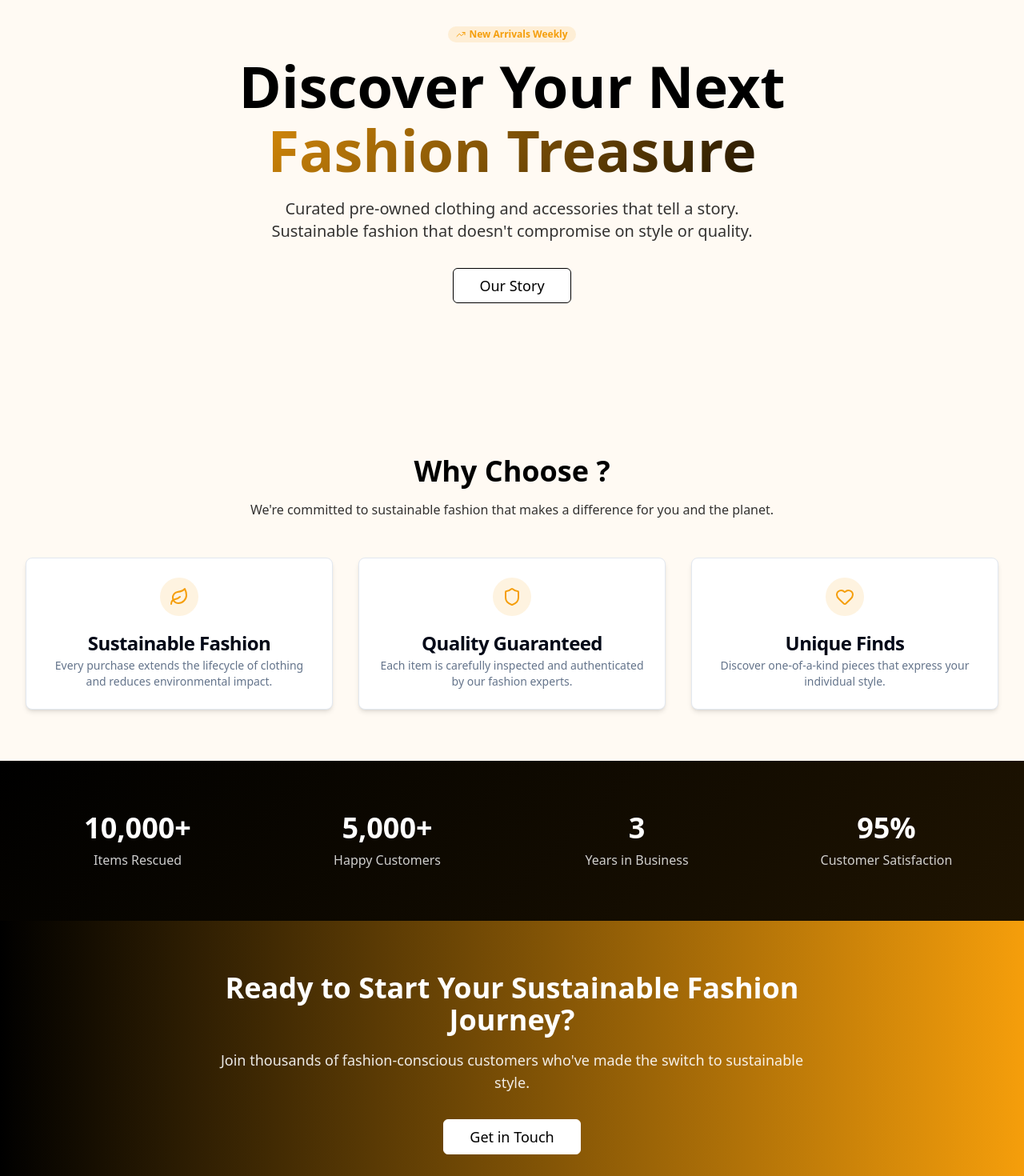
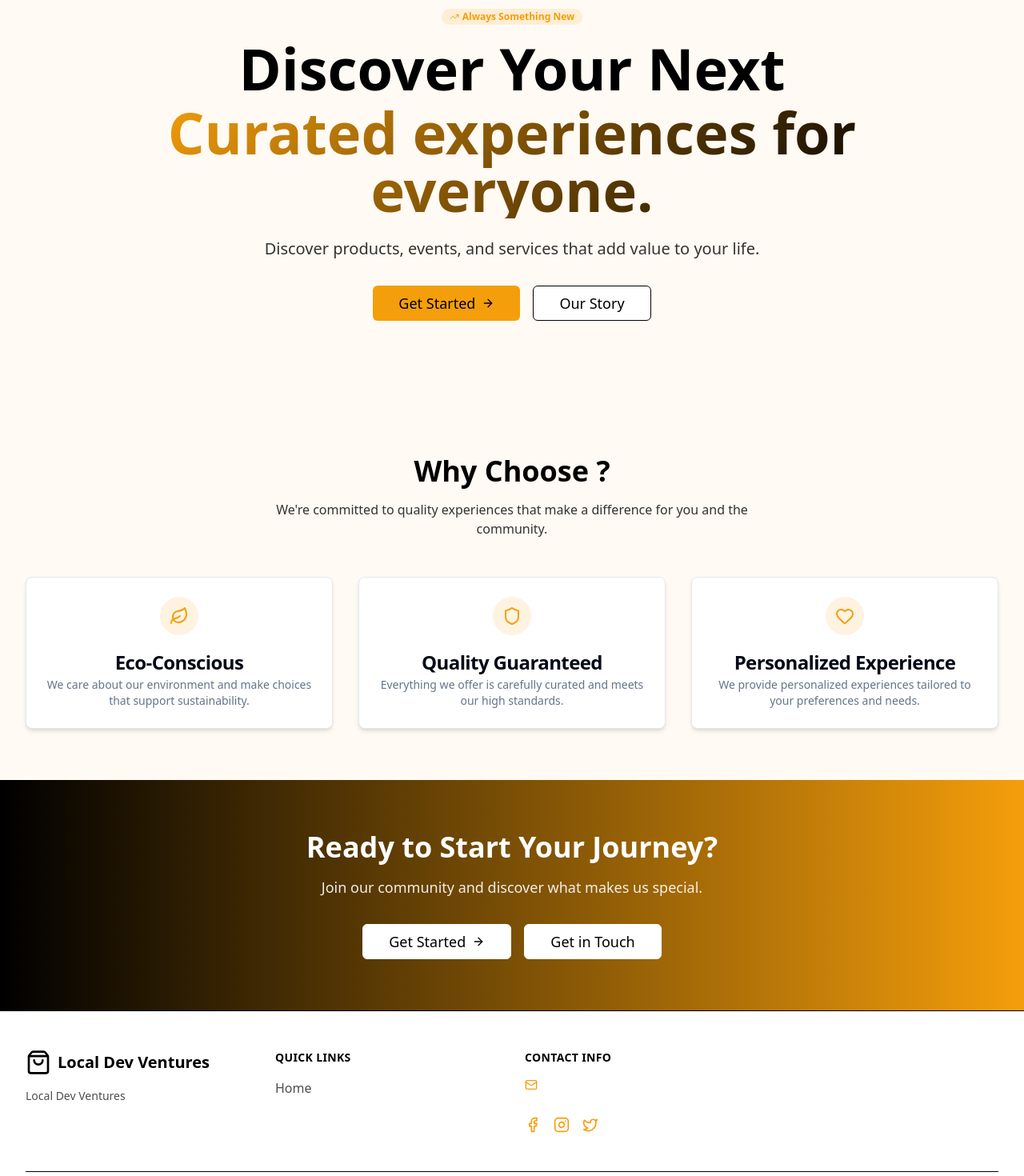
Before and after one commit to johnmichealacera/local-business-site, a Next.js app: page / in a window 1280 px wide. Shown: the part 160-1630 px from the top of the page at 80% size. Built offline with nearby package versions, Linux system fonts and the light colour scheme.

Commit message:
add dynamic homepage, commented unimplemented buttons on footer and make the description dynamic

```diff
--- a/src/app/page.tsx
+++ b/src/app/page.tsx
@@ -138,6 +138,25 @@ async function CategoriesShowcase() {
   )
 }
 
+function CategoriesShowcaseSkeleton() {
+  return (
+    <section className="py-16 px-4 sm:px-6 lg:px-8">
+      <div className="container mx-auto">
+        <div className="text-center mb-12">
+          <div className="h-8 w-8 bg-gray-200 rounded mx-auto mb-4"></div>
+          <div className="h-8 bg-gray-200 rounded w-64 mx-auto mb-4"></div>
+          <div className="h-4 bg-gray-200 rounded w-96 mx-auto"></div>
+        </div>
+        <div className="grid grid-cols-1 md:grid-cols-2 lg:grid-cols-3 gap-8">
+          {Array.from({ length: 6 }).map((_, index) => (
+            <div key={index} className="h-48 bg-gray-200 rounded animate-pulse"></div>
+          ))}
+        </div>
+      </div>
+    </section>
+  )
+}
+
 async function FeaturedEvents() {
   const events = await getFeaturedEvents()
 
@@ -272,13 +291,48 @@ export default async function HomePage() {
   const features = siteInfo?.features || []
   const featuresOrder = siteInfo?.featuresOrder || []
 
-  // Filter features that should appear on homepage
+  // Filter features that should appear on homepage based on featuresOrder and enabled features
   const homepageFeatures = featuresOrder.filter(feature =>
     features.includes(feature) &&
-    feature !== SiteFeature.DASHBOARD &&
-    feature !== SiteFeature.ABOUT &&
-    feature !== SiteFeature.CONTACT
+    [SiteFeature.PRODUCTS, SiteFeature.CATEGORIES, SiteFeature.EVENTS, SiteFeature.EVENT_SERVICES].includes(feature)
   )
+
+  // Generate dynamic hero content based on available features
+  const generateHeroContent = () => {
+    const hasProducts = homepageFeatures.includes(SiteFeature.PRODUCTS)
+    const hasEvents = homepageFeatures.includes(SiteFeature.EVENTS)
+    const hasEventServices = homepageFeatures.includes(SiteFeature.EVENT_SERVICES)
+
+    let subtitle = "Curated experiences for everyone."
+    let description = "Discover products, events, and services that add value to your life."
+
+    if (hasProducts && hasEvents && hasEventServices) {
+      subtitle = "Products, Events & Services"
+      description = "Browse unique products, view exciting events, and book trusted services — all in one place."
+    } else if (hasProducts && hasEvents) {
+      subtitle = "Products & Events"
+      description = "Explore curated products and connect through local events. Everything you need in your community."
+    } else if (hasProducts && hasEventServices) {
+      subtitle = "Products & Services"
+      description = "Discover curated products and book reliable services for any need — simple and convenient."
+    } else if (hasProducts) {
+      subtitle = "Curated Products"
+      description = "Shop unique products carefully chosen for you. Quality goods at your fingertips."
+    } else if (hasEvents && hasEventServices) {
+      subtitle = "Events & Services"
+      description = "View local events and book services you can trust. Connect, celebrate, and make it happen."
+    } else if (hasEvents) {
+      subtitle = "Community Events"
+      description = "View exciting events and workshops in your area. Connect with people and create memories."
+    } else if (hasEventServices) {
+      subtitle = "Trusted Services"
+      description = "Book professional services for every occasion. Quality, reliability, and convenience."
+    }
+
+    return { subtitle, description }
+  }
+
+  const { subtitle, description } = generateHeroContent()
 
   // Render feature sections based on featuresOrder
   const renderFeatureSection = (feature: SiteFeature) => {
@@ -290,7 +344,11 @@ export default async function HomePage() {
           </Suspense>
         )
       case SiteFeature.CATEGORIES:
-        return <CategoriesShowcase key="categories" />
+        return (
+          <Suspense key="categories" fallback={<CategoriesShowcaseSkeleton />}>
+            <CategoriesShowcase />
+          </Suspense>
+        )
       case SiteFeature.EVENTS:
         return (
           <Suspense key="events" fallback={<FeaturedEventsSkeleton />}>
@@ -307,6 +365,25 @@ export default async function HomePage() {
         return null
     }
   }
+
+  // Generate primary CTA based on first available feature
+  const getPrimaryCTA = () => {
+    const firstFeature = homepageFeatures[0]
+    switch (firstFeature) {
+      case SiteFeature.PRODUCTS:
+        return { text: "Shop Now", href: "/products" }
+      case SiteFeature.EVENTS:
+        return { text: "View Events", href: "/events" }
+      case SiteFeature.EVENT_SERVICES:
+        return { text: "Our Services", href: "/events-services" }
+      case SiteFeature.CATEGORIES:
+        return { text: "Browse Categories", href: "/categories" }
+      default:
+        return { text: "Get Started", href: "/about" }
+    }
+  }
+
+  const primaryCTA = getPrimaryCTA()
 
   return (
     <div className="w-full">
@@ -342,32 +419,28 @@ export default async function HomePage() {
                   }}
                 >
                   <TrendingUp className="w-3 h-3 mr-1" />
-                  New Arrivals Weekly
+                  {homepageFeatures.includes(SiteFeature.PRODUCTS) ? 'New Arrivals Weekly' : 'Always Something New'}
                 </div>
               </div>
 
               <h1 className="text-4xl md:text-6xl lg:text-7xl font-bold mb-6 animate-slide-up" style={{ color: colorPalette.secondary }}>
                 Discover Your Next
                 <span className="text-gradient block mt-2">
-                  Fashion Treasure
+                  {subtitle}
                 </span>
               </h1>
 
               <p className="text-lg md:text-xl mb-8 max-w-2xl mx-auto animate-slide-up" style={{ animationDelay: '0.2s', color: colorPalette.secondary, opacity: 0.8 }}>
-                Curated pre-owned clothing and accessories that tell a story.
-                Sustainable fashion that doesn&apos;t compromise on style or quality.
-                {homepageFeatures.includes(SiteFeature.EVENTS) && ' Plus, discover exciting events and workshops in your community.'}
+                {description}
               </p>
 
               <div className="flex flex-col sm:flex-row items-center justify-center space-y-4 sm:space-y-0 sm:space-x-4 animate-slide-up" style={{ animationDelay: '0.4s' }}>
-                {homepageFeatures.includes(SiteFeature.PRODUCTS) && (
-                  <Link href="/products">
+                <Link href={primaryCTA.href}>
                   <Button size="lg" className="btn-primary group">
-                      Shop Now
+                    {primaryCTA.text}
                     <ArrowRight className="ml-2 h-4 w-4 group-hover:translate-x-1 transition-transform" />
                   </Button>
                 </Link>
-                )}
                 <Link href="/about">
                   <Button size="lg" variant="outline" className="btn-secondary">
                     Our Story
@@ -387,7 +460,7 @@ export default async function HomePage() {
               Why Choose {siteName}?
             </h2>
             <p className="max-w-2xl mx-auto" style={{ color: colorPalette.secondary, opacity: 0.8 }}>
-              We&apos;re committed to sustainable fashion that makes a difference for you and the planet.
+              We&apos;re committed to quality experiences that make a difference for you and the community.
             </p>
           </div>
 
@@ -403,9 +476,14 @@ export default async function HomePage() {
                 >
                   <Leaf className="h-6 w-6" />
                 </div>
-                <CardTitle>Sustainable Fashion</CardTitle>
+                <CardTitle>
+                  {homepageFeatures.includes(SiteFeature.PRODUCTS) ? 'Sustainable Fashion' : 'Eco-Conscious'}
+                </CardTitle>
                 <CardDescription>
-                  Every purchase extends the lifecycle of clothing and reduces environmental impact.
+                  {homepageFeatures.includes(SiteFeature.PRODUCTS)
+                    ? 'Every purchase extends the lifecycle of clothing and reduces environmental impact.'
+                    : 'We care about our environment and make choices that support sustainability.'
+                  }
                 </CardDescription>
               </CardHeader>
             </Card>
@@ -423,7 +501,10 @@ export default async function HomePage() {
                 </div>
                 <CardTitle>Quality Guaranteed</CardTitle>
                 <CardDescription>
-                  Each item is carefully inspected and authenticated by our fashion experts.
+                  {homepageFeatures.includes(SiteFeature.PRODUCTS)
+                    ? 'Each item is carefully inspected and authenticated by our fashion experts.'
+                    : 'Everything we offer is carefully curated and meets our high standards.'
+                  }
                 </CardDescription>
               </CardHeader>
             </Card>
@@ -439,9 +520,14 @@ export default async function HomePage() {
                 >
                   <Heart className="h-6 w-6" />
                 </div>
-                <CardTitle>Unique Finds</CardTitle>
+                <CardTitle>
+                  {homepageFeatures.includes(SiteFeature.PRODUCTS) ? 'Unique Finds' : 'Personalized Experience'}
+                </CardTitle>
                 <CardDescription>
-                  Discover one-of-a-kind pieces that express your individual style.
+                  {homepageFeatures.includes(SiteFeature.PRODUCTS)
+                    ? 'Discover one-of-a-kind pieces that express your individual style.'
+                    : 'We provide personalized experiences tailored to your preferences and needs.'
+                  }
                 </CardDescription>
               </CardHeader>
             </Card>
@@ -449,11 +535,12 @@ export default async function HomePage() {
         </div>
       </section>
 
-      {/* Dynamic Feature Sections */}
+      {/* Dynamic Feature Sections - Rendered in featuresOrder */}
       {homepageFeatures.map((feature) => renderFeatureSection(feature))}
 
+      {/* Not sure if we need this section */}
       {/* Stats Section */}
-      <section
+      {/* <section
         className="py-16 px-4 sm:px-6 lg:px-8 text-white"
         style={{
           backgroundColor: colorPalette.secondary,
@@ -463,12 +550,20 @@ export default async function HomePage() {
         <div className="container mx-auto">
           <div className="grid grid-cols-2 md:grid-cols-4 gap-8 text-center">
             <div className="animate-scale-in">
-              <div className="text-3xl md:text-4xl font-bold mb-2">10,000+</div>
-              <div style={{ color: colorPalette.tertiary, opacity: 0.8 }}>Items Rescued</div>
+              <div className="text-3xl md:text-4xl font-bold mb-2">
+                {homepageFeatures.includes(SiteFeature.PRODUCTS) ? '10,000+' : '1,000+'}
+              </div>
+              <div style={{ color: colorPalette.tertiary, opacity: 0.8 }}>
+                {homepageFeatures.includes(SiteFeature.PRODUCTS) ? 'Items Rescued' : 'Happy Customers'}
+              </div>
             </div>
             <div className="animate-scale-in" style={{ animationDelay: '0.1s' }}>
-              <div className="text-3xl md:text-4xl font-bold mb-2">5,000+</div>
-              <div style={{ color: colorPalette.tertiary, opacity: 0.8 }}>Happy Customers</div>
+              <div className="text-3xl md:text-4xl font-bold mb-2">
+                {homepageFeatures.includes(SiteFeature.EVENTS) ? '500+' : '5,000+'}
+              </div>
+              <div style={{ color: colorPalette.tertiary, opacity: 0.8 }}>
+                {homepageFeatures.includes(SiteFeature.EVENTS) ? 'Events Hosted' : 'Happy Customers'}
+              </div>
             </div>
             <div className="animate-scale-in" style={{ animationDelay: '0.2s' }}>
               <div className="text-3xl md:text-4xl font-bold mb-2">3</div>
@@ -480,7 +575,7 @@ export default async function HomePage() {
             </div>
           </div>
         </div>
-      </section>
+      </section> */}
 
       {/* CTA Section */}
       <section className="py-16 px-4 sm:px-6 lg:px-8 text-white" style={{
@@ -489,20 +584,21 @@ export default async function HomePage() {
         <div className="container mx-auto text-center">
           <div className="max-w-3xl mx-auto animate-fade-in">
             <h2 className="text-3xl md:text-4xl font-bold mb-4">
-              Ready to Start Your Sustainable Fashion Journey?
+              Ready to Start Your Journey?
             </h2>
             <p className="mb-8 text-lg opacity-90">
-              Join thousands of fashion-conscious customers who&apos;ve made the switch to sustainable style.
+              {homepageFeatures.includes(SiteFeature.PRODUCTS)
+                ? "Join thousands of fashion-conscious customers who've made the switch to sustainable style."
+                : "Join our community and discover what makes us special."
+              }
             </p>
             <div className="flex flex-col sm:flex-row items-center justify-center space-y-4 sm:space-y-0 sm:space-x-4">
-              {homepageFeatures.includes(SiteFeature.PRODUCTS) && (
-                <Link href="/products">
+              <Link href={primaryCTA.href}>
                 <Button size="lg" variant="outline" className="bg-[var(--color-tertiary)] text-[var(--color-secondary)] hover:bg-[var(--color-tertiary-light)] group border-[var(--color-tertiary)]">
-                    Browse Products
+                  {primaryCTA.text}
                   <ArrowRight className="ml-2 h-4 w-4 group-hover:translate-x-1 transition-transform" />
                 </Button>
               </Link>
-              )}
               <Link href="/contact">
                 <Button size="lg" variant="outline" className="border-[var(--color-tertiary)] text-[var(--color-secondary)] hover:bg-[var(--color-tertiary)] hover:text-[var(--color-secondary-light)]">
                   Get in Touch
--- a/src/components/layout/footer.tsx
+++ b/src/components/layout/footer.tsx
@@ -7,13 +7,14 @@ import { getQuickLinks } from '@/lib/navigation'
 
 interface FooterProps {
   siteName: string
+  siteDescription: string
   logoUrl?: string
   contactInfo: ContactInfo | null
   features: SiteFeature[]
   featuresOrder: SiteFeature[]
 }
 
-export function Footer({ siteName, logoUrl, contactInfo, features, featuresOrder }: FooterProps) {
+export function Footer({ siteName, siteDescription, logoUrl, contactInfo, features, featuresOrder }: FooterProps) {
   // Use database contact info or fallback to defaults
   const contact = {
     businessName: contactInfo?.businessName || siteName,
@@ -50,8 +51,7 @@ export function Footer({ siteName, logoUrl, contactInfo, features, featuresOrder
               </span>
             </Link>
             <p className="text-[var(--color-secondary)] opacity-70 text-sm">
-              Your destination for quality pre-owned shoes and apparel.
-              Sustainable fashion that doesn&apos;t compromise on style.
+              {siteDescription}
             </p>
           </div>
 
@@ -175,7 +175,8 @@ export function Footer({ siteName, logoUrl, contactInfo, features, featuresOrder
             <p className="text-[var(--color-secondary)] opacity-70 text-sm">
               © 2025 {contact.businessName}. All rights reserved.
             </p>
-            <div className="flex space-x-6 mt-4 md:mt-0">
+            {/* TODO: Add privacy policy, terms of service, and returns */}
+            {/* <div className="flex space-x-6 mt-4 md:mt-0">
               <Link href="#" className="text-[var(--color-secondary)] opacity-70 hover:opacity-100 text-sm transition-all">
                 Privacy Policy
               </Link>
@@ -185,7 +186,7 @@ export function Footer({ siteName, logoUrl, contactInfo, features, featuresOrder
               <Link href="#" className="text-[var(--color-secondary)] opacity-70 hover:opacity-100 text-sm transition-all">
                 Returns
               </Link>
-            </div>
+            </div> */}
           </div>
         </div>
       </div>
--- a/src/components/layout/main-layout.tsx
+++ b/src/components/layout/main-layout.tsx
@@ -15,7 +15,8 @@ export async function MainLayout({ children }: MainLayoutProps) {
     getContactInfo()
   ])
 
-  const siteName = siteInfo?.name || 'Thrifted Treasures'
+  const siteName = siteInfo?.name || 'Local Dev Ventures'
+  const siteDescription = siteInfo?.description || 'Local Dev Ventures'
   const logoUrl = siteInfo?.logoUrl
   const colorPalette = siteInfo?.colorPalette || ['#F59E0B', '#000000', '#FFFFFF']
   const parsedPalette = parseColorPalette(colorPalette)
@@ -32,7 +33,7 @@ export async function MainLayout({ children }: MainLayoutProps) {
         <main className="flex-1">
           {children}
         </main>
-        <Footer siteName={siteName} logoUrl={logoUrl} contactInfo={contactInfo} features={siteInfo?.features || []} featuresOrder={siteInfo?.featuresOrder || []} />
+        <Footer siteName={siteName} siteDescription={siteDescription} logoUrl={logoUrl} contactInfo={contactInfo} features={siteInfo?.features || []} featuresOrder={siteInfo?.featuresOrder || []} />
       </div>
     </ColorProvider>
   )
```
Lines whose indentation alone changed are shown as unchanged.
